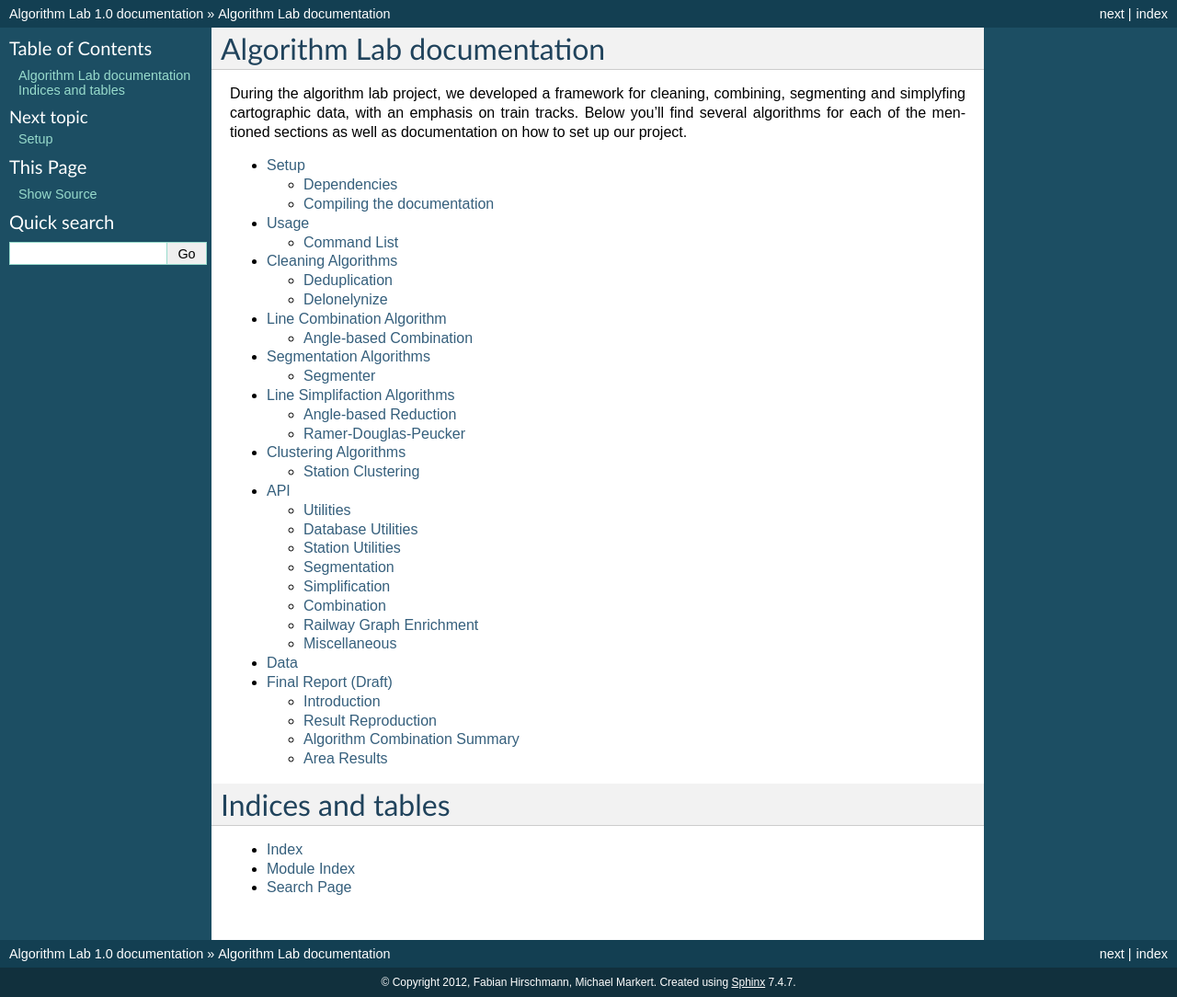
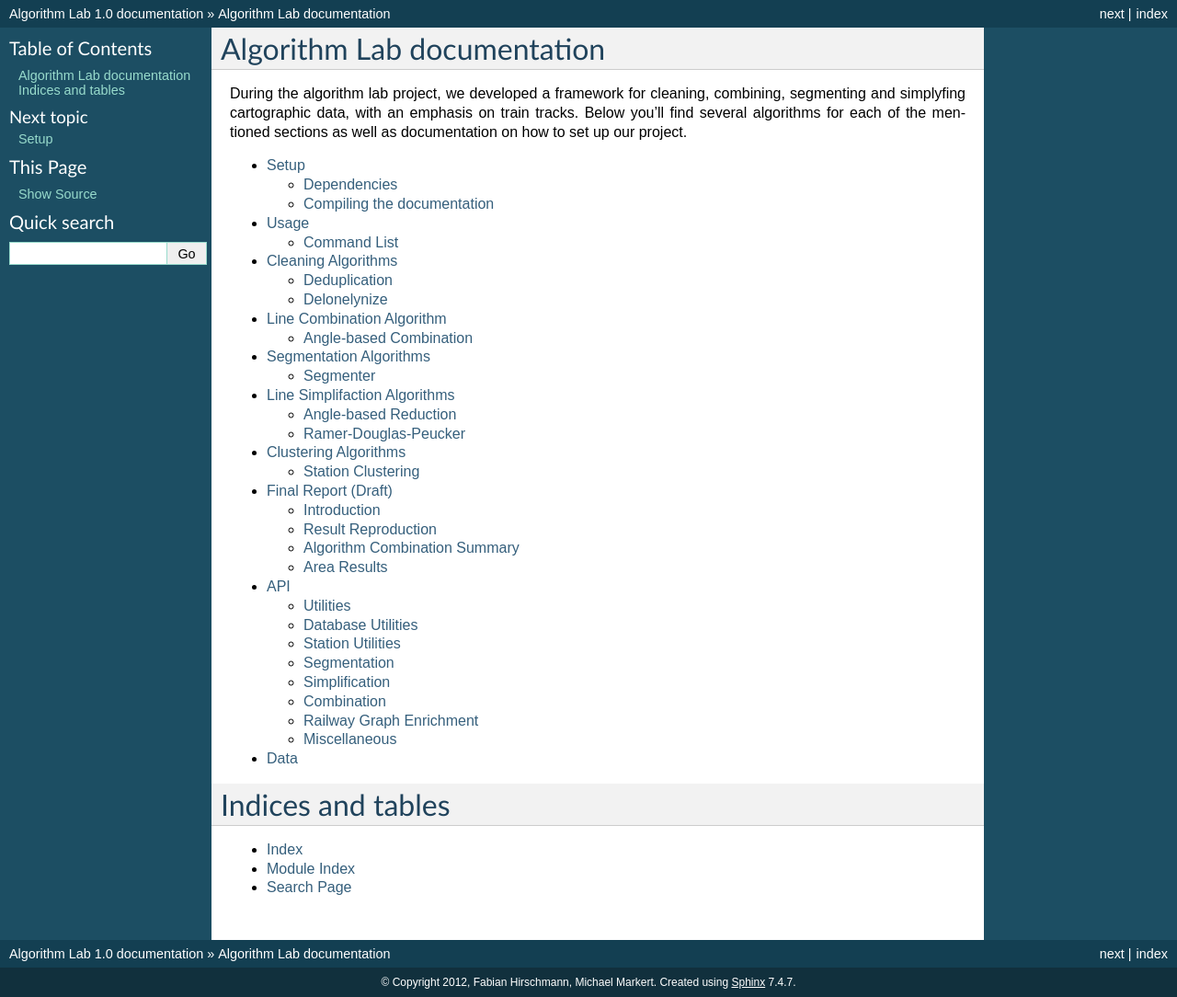
Before and after one commit to fhirschmann/algolab, a Sphinx documentation site: the page built from doc/index.rst, in a window 1280 px wide. Shown: the whole page at 92% size. Built offline with Sphinx 7.4.7, drawn with Linux system fonts in a browser that asks for light colours; formulas are drawn with MathJax 3; pages that are not in the unit, such as notebooks, are missing from menus.

Commit message:
moved final report up

```diff
--- a/doc/index.rst
+++ b/doc/index.rst
@@ -22,9 +22,9 @@ mentioned sections as well as documentation on how to set up our project.
    simp
    cluster
    discarded
+   final
    api
    data
-   final
 
 Indices and tables
 ==================
```
